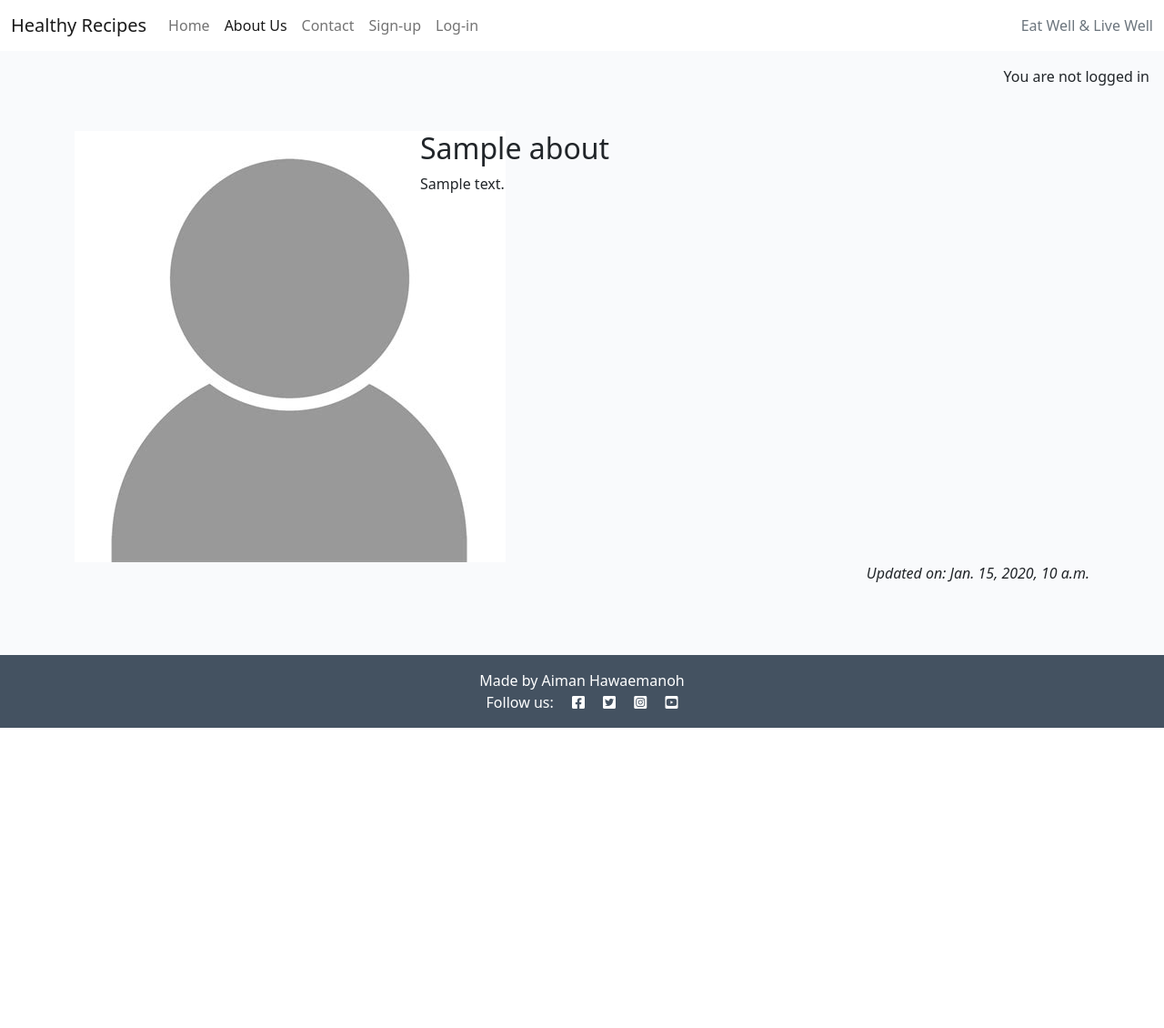
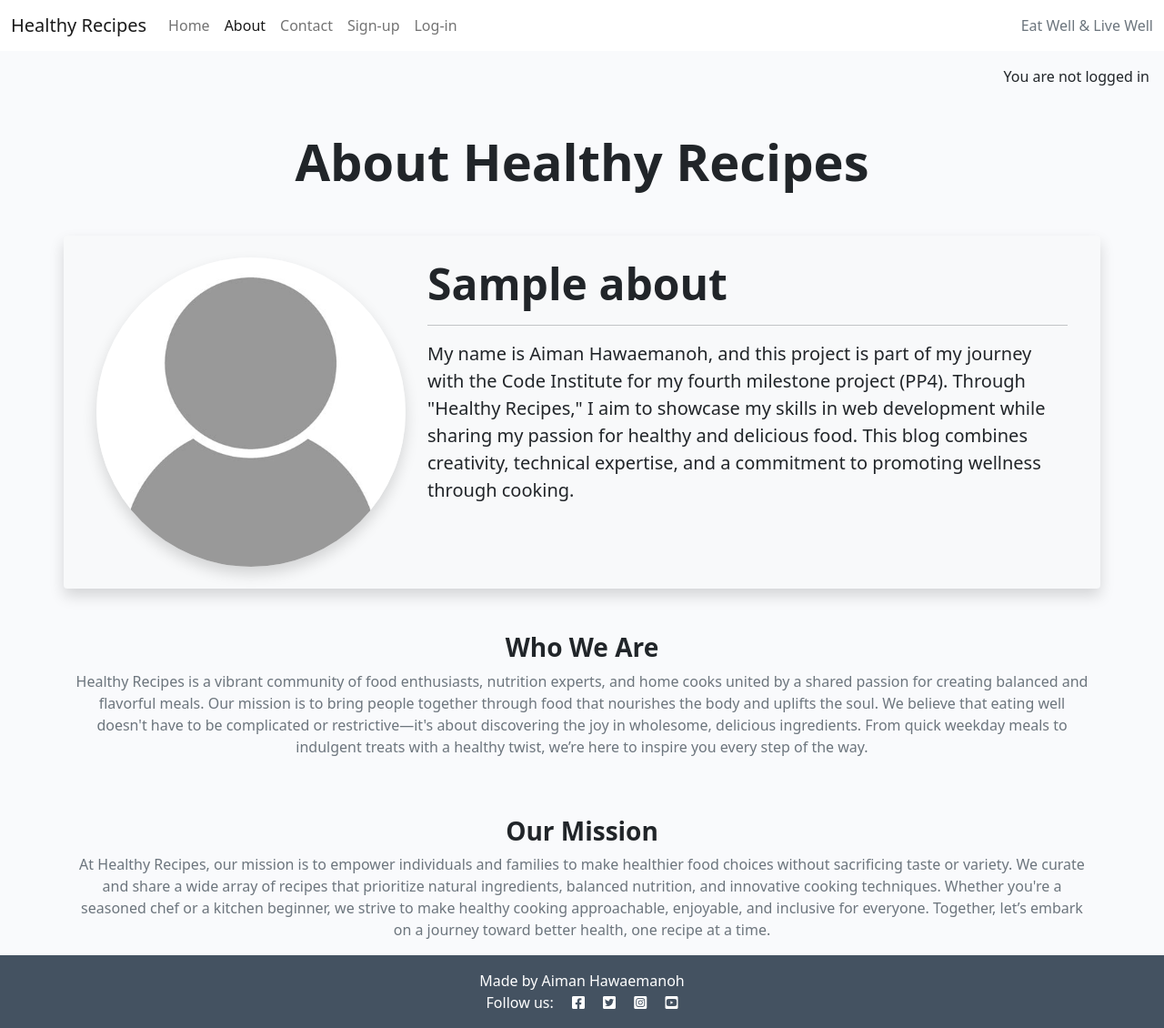
Before and after one commit to aimanh04/PP4-Healthy_recipes, a Django app: page /about/ in a window 1280 px wide. Shown: the whole page at 91% size. Before the commit the page ends 800 px from the top, so only its background shows below. Run offline with Django 4.2, Linux system fonts and the light colour scheme; tables that the repository leaves empty hold one stand-in row (values such as "Sample post"); parts of the project's set-up code (start-up, migrations or seed data) failed here and were passed over.

Commit message:
Update: The about page html

```diff
--- a/about/templates/about/about.html
+++ b/about/templates/about/about.html
@@ -3,23 +3,53 @@
 
 {% block content %}
 <div class="container mt-5">
-    <div class="row">
+    <!-- About Healthy Recipes Header -->
+    <div class="text-center mb-5">
+        <h1 class="display-4 fw-bold">About Healthy Recipes</h1>
+    </div>
+
+    <!-- About Section -->
+    <div class="row bg-light rounded shadow p-4">
         <div class="col-12 col-md-4 text-center">
-            <img src="{% static 'images/feat-about-img.jpg' %}" class="profile-image" alt="{{ about.title }}">
-            <!-- {% if "placeholder" in about.feat_image.url %}
-            <img src="{% static 'images/feat-about-img.jpg' %}" class="profile-image" alt="{{ about.title }}">
-            {% else %}
-            <img src="{{ about.feat_image.url }}" class="profile-image" alt="{{ about.title }}">
-            {% endif %} -->
+            <!-- Profile Image -->
+            <img src="{% static 'images/feat-about-img.jpg' %}" class="profile-image img-fluid rounded-circle shadow"
+                alt="{{ about.title }}">
         </div>
         <div class="col-12 col-md-8">
-            <h2>{{ about.title }}</h2>
-            {{ about.body | safe }}
+            <h2 class="display-5 fw-bold mt-3 mt-md-0">{{ about.title }}</h2>
+            <hr>
+            <p class="lead">
+                My name is Aiman Hawaemanoh, and this project is part of my journey with the Code Institute for my fourth
+                milestone project (PP4).
+                Through "Healthy Recipes," I aim to showcase my skills in web development while sharing my passion for
+                healthy and delicious food.
+                This blog combines creativity, technical expertise, and a commitment to promoting wellness through cooking.
+            </p>
         </div>
     </div>
-    <div class="row">
-        <div class="col text-right">
-            <p class="text-end"><em>Updated on: {{ about.updated_on }}</em></p>
+
+    <!-- Who We Are Section -->
+    <div class="row mt-5">
+        <div class="col-12 text-center">
+            <h3 class="fw-bold">Who We Are</h3>
+            <p class="text-muted">
+                Healthy Recipes is a vibrant community of food enthusiasts, nutrition experts, and home cooks united by a shared passion for creating balanced and flavorful meals.
+                Our mission is to bring people together through food that nourishes the body and uplifts the soul. We believe that eating well doesn't have to be complicated or restrictive—it's about discovering the joy in wholesome, delicious ingredients.
+                From quick weekday meals to indulgent treats with a healthy twist, we’re here to inspire you every step of the way.
+            </p>
+        </div>
+    </div>
+
+    <!-- Mission Section -->
+    <div class="row mt-5">
+        <div class="col-12 text-center">
+            <h3 class="fw-bold">Our Mission</h3>
+            <p class="text-muted">
+                At Healthy Recipes, our mission is to empower individuals and families to make healthier food choices without sacrificing taste or variety.
+                We curate and share a wide array of recipes that prioritize natural ingredients, balanced nutrition, and innovative cooking techniques.
+                Whether you're a seasoned chef or a kitchen beginner, we strive to make healthy cooking approachable, enjoyable, and inclusive for everyone.
+                Together, let’s embark on a journey toward better health, one recipe at a time.
+            </p>
         </div>
     </div>
 </div>
--- a/healthyrecipes/settings.py
+++ b/healthyrecipes/settings.py
@@ -28,7 +28,7 @@ TEMPLATES_DIR = os.path.join(BASE_DIR, 'templates')
 SECRET_KEY = os.environ.get("SECRET_KEY")
 
 # SECURITY WARNING: don't run with debug turned on in production!
-DEBUG = False
+DEBUG = True
 
 ALLOWED_HOSTS = [
     '8000-aimanh04-pp4healthyreci-l4n6mh31w5w.ws-eu117.gitpod.io',
--- a/templates/base.html
+++ b/templates/base.html
@@ -50,7 +50,7 @@
                     </li>
                     <li class="nav-item">
                         <a class="nav-link {% if request.path == about_url %}active{%endif%}" aria-current="page"
-                            href="{% url 'about' %}">About Us</a>
+                            href="{% url 'about' %}">About</a>
                       </li>
                     <li class="nav-item">
                         <a class="nav-link {% if request.path == contact_url %}active{% endif %}" aria-current="page"
```
Also changed, not shown: about/migrations/0002_about_feat_image.py (added).
